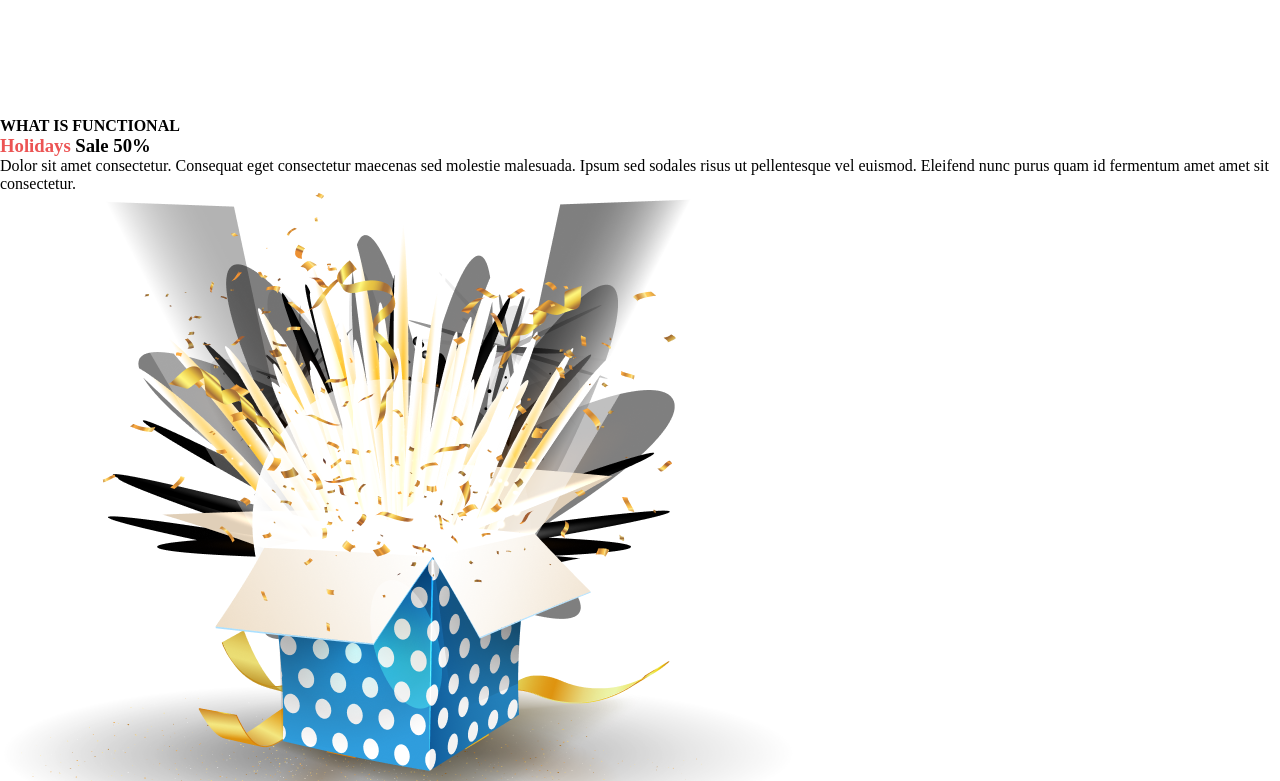
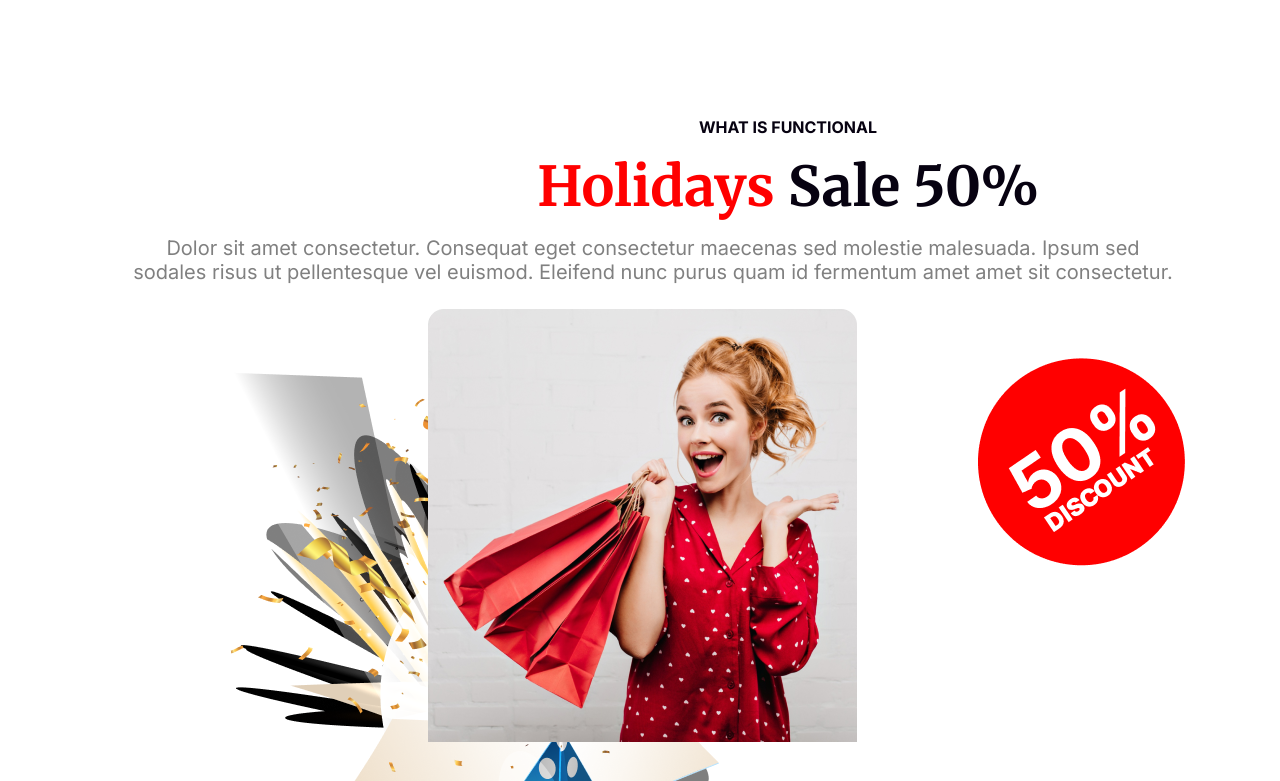
Before and after one commit to AliHossain09/B9A1-2024-New-Year-Mission, a plain HTML site: page index.html in a window 1280 px wide. Shown: the part 2879-3660 px from the top of the page. Drawn offline with Linux system fonts and the light colour scheme.

Commit message:
ok to work

```diff
--- a/index.html
+++ b/index.html
@@ -76,15 +76,16 @@
 <div class="holiday-container">
     <div class="title-section">
         <h4 class="holi-title1">WHAT IS FUNCTIONAL</h4>
-        <h3 class="holi-title2"><span class="separate-color">Holidays</span> Sale 50%</h3>
+        <h3 class="holi-title2"><span class="separate-color2">Holidays</span> Sale 50%</h3>
         <p class="holi-title3">Dolor sit amet consectetur. Consequat eget consectetur maecenas sed
             molestie malesuada. Ipsum sed sodales risus ut pellentesque vel euismod. Eleifend nunc purus quam id fermentum amet amet sit consectetur.</p>
     </div>
 
     <div class="image-container">
         <div class="imaag1"><img src="./new-images/Group 75.png" alt=""></div>
+        <div class="imaag3"><img src="./new-images/Rectangle 1.png" alt=""></div>
         <div class="imaag2"><img src="./new-images/Group 44.png" alt=""></div>
-        <div class="imaag3"><img src="./new-images/Rectangle 1.png" alt=""></div>
+
     </div>
 </div>
     </main>
--- a/styles/new-year-mission.css
+++ b/styles/new-year-mission.css
@@ -243,19 +243,61 @@ a:hover {
 
 /* holiday sale style section  */
 .holiday-container {
-
+    width: 1320px;
+    height: 900px;
+    background-image: url("../new-images/Rectangle\ 2.png");
+    background-repeat: no-repeat;
+    background-position: bottom;
+    margin: 120px 128px;
 }
 
-.title-section {}
+.title-section {
+    text-align: center;
+}
 
-.holi-title1 {}
+.holi-title1 {
+    color: #070211;
+    font-family: Inter;
+    text-transform: uppercase;
+    margin-bottom: 15px;
+}
 
-.holi-title2 {}
+.holi-title2 {
+    color: #070211;
+    font-family: Merriweather;
+    font-size: 55px;
+    font-weight: 600;
+    padding-bottom: 15px;
+}
+.separate-color2{
+    color: #F00;
+}
+.holi-title3 {
+    font-family: Inter;
+    font-size: 20px;
+    font-weight: 400;
+    width: 1050px;
+    color: grey;
+    padding-bottom: 25px;
+}
 
-.holi-title3 {}
+.image-container {
+    display: flex;
+}
 
-.imaag1 {}
+.imaag1 {
+    padding-top: 55px;
+width: 300px;
+height: 300px;
+}
 
-.imaag2 {}
+.imaag2 {
+    width: 200px;
+    height: 200px;
+}
 
-.imaag3 {}
+.imaag3 {
+    margin-right: 100px;
+    width: 400px;
+    height: 400px;
+}
```
